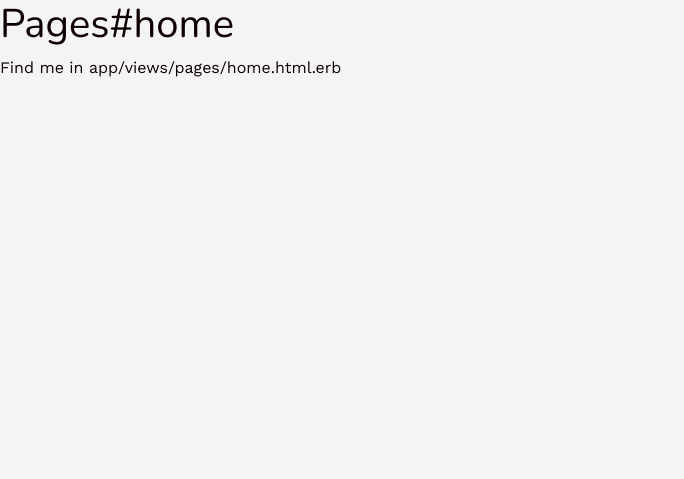
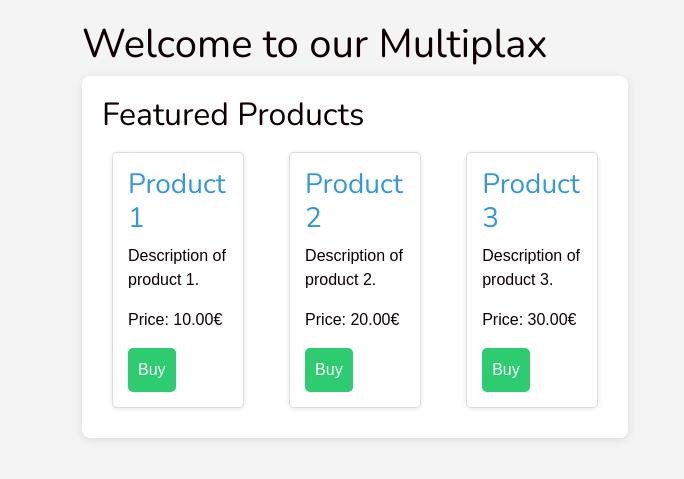
Before and after one commit to anh-nguyen-79/multiplax, a Rails app: page / in a window 1280 px wide. Shown: the top 479 px of the page, without its empty margins (0-684 px from the left). Run offline with Rails 7, Linux system fonts and the light colour scheme; the visitor is signed in with stand-in values (Sample User, id 1); style sheets or scripts are compiled from the project's sources; some libraries are stand-ins or nearby versions.

Commit message:
Adding Home page

```diff
--- a/app/assets/stylesheets/application.scss
+++ b/app/assets/stylesheets/application.scss
@@ -10,3 +10,4 @@
 // Your CSS partials
 @import "components/index";
 @import "pages/index";
+@import "home";
--- /dev/null
+++ b/app/assets/stylesheets/home.scss
@@ -0,0 +1,53 @@
+$primary-color: #3498db;
+$secondary-color: #2ecc71;
+$font-stack: Arial, sans-serif;
+
+body {
+  font-family: $font-stack;
+  background-color: #f4f4f4;
+  margin: 0;
+  padding: 20px;
+}
+
+.marketplace {
+  max-width: 1200px;
+  margin: 0 auto;
+  padding: 20px;
+  background-color: white;
+  border-radius: 8px;
+  box-shadow: 0 2px 10px rgba(0, 0, 0, 0.1);
+}
+
+.product-list {
+  display: flex;
+  flex-wrap: wrap;
+  justify-content: space-between;
+}
+
+.product {
+  background-color: #fff;
+  border: 1px solid #ddd;
+  border-radius: 5px;
+  padding: 15px;
+  margin: 10px;
+  width: calc(30% - 20px);
+  box-shadow: 0 1px 5px rgba(0, 0, 0, 0.1);
+  transition: transform 0.2s;
+
+  h3 {
+    color: $primary-color;
+  }
+
+  button {
+    background-color: $secondary-color;
+    color: white;
+    border: none;
+    padding: 10px;
+    border-radius: 5px;
+    cursor: pointer;
+
+    &:hover {
+      background-color: darken($secondary-color, 10%);
+    }
+  }
+}
--- a/app/controllers/pages_controller.rb
+++ b/app/controllers/pages_controller.rb
@@ -1,7 +1,8 @@
 class PagesController < ApplicationController
-  before_action :authenticate_user!
+  before_action :authenticate_user!, except: [:home]
 
   def home
+    # Logique pour la page d'accueil
   end
 
 end
--- a/app/views/pages/home.html.erb
+++ b/app/views/pages/home.html.erb
@@ -1,2 +1,31 @@
-<h1>Pages#home</h1>
-<p>Find me in app/views/pages/home.html.erb</p>
+<div class="container">
+  <div class="row">
+    <div class="col-md-6">
+      <h1>Welcome to our Multiplax</h1>
+
+      <div class="marketplace">
+        <h2>Featured Products</h2>
+        <div class="product-list">
+          <div class="product">
+            <h3>Product 1</h3>
+            <p>Description of product 1.</p>
+            <p>Price: 10.00€</p>
+            <button>Buy</button>
+          </div>
+          <div class="product">
+            <h3>Product 2</h3>
+            <p>Description of product 2.</p>
+            <p>Price: 20.00€</p>
+            <button>Buy</button>
+          </div>
+          <div class="product">
+            <h3>Product 3</h3>
+            <p>Description of product 3.</p>
+            <p>Price: 30.00€</p>
+            <button>Buy</button>
+          </div>
+        </div>
+      </div>
+    </div>
+  </div>
+</div>
--- a/config/routes.rb
+++ b/config/routes.rb
@@ -12,4 +12,6 @@ Rails.application.routes.draw do
   # root "posts#index"
 
   resources :users, only: [:new, :create]
+
+  get '/home', to: 'pages#home'
 end
```
